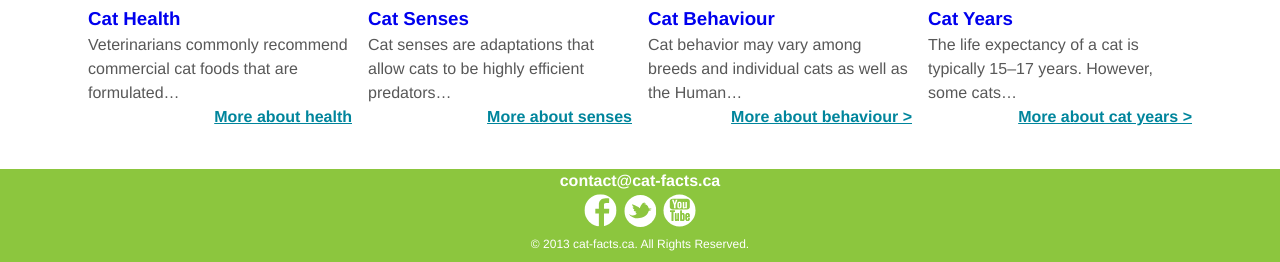
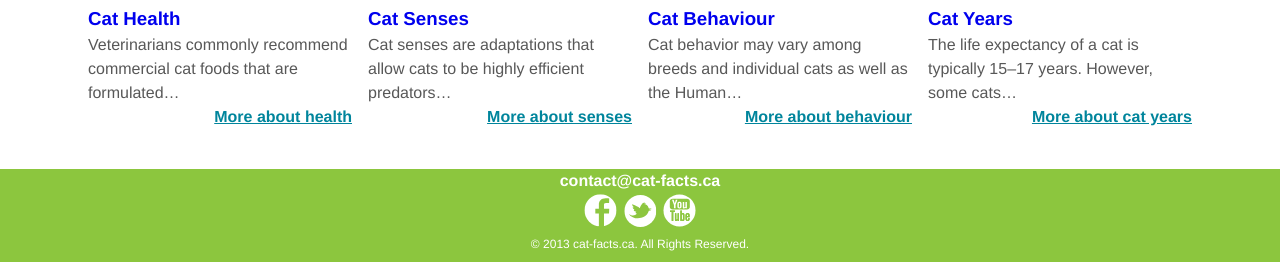
Before and after one commit to williamshaw/large-data-website, a Jekyll site: the page built from index.html, in a window 1280 px wide. Shown: the part 642-904 px from the top of the page. Built offline with Jekyll 4.4.1, drawn with Linux system fonts in a browser that asks for light colours; Markdown is read by kramdown in place of the engine named in the settings.

Commit message:
Updated index.html

```diff
--- a/index.html
+++ b/index.html
@@ -81,14 +81,14 @@
       <div class="unit unit-s-1 unit-m-1-2 unit-l-1-4">
          <div class="unit-spacer">
             <h3><a href="#" class="preview-headline">Cat Behaviour</a></h3>
-            <p>Cat behavior may vary among breeds and individual cats as well as the Human…<a href="#" class="more">More about behaviour ></a></p>
+            <p>Cat behavior may vary among breeds and individual cats as well as the Human…<a href="#" class="more">More about behaviour</a></p>
         </div>
       </div>
 
       <div class="unit unit-s-1 unit-m-1-2 unit-l-1-4">
          <div class="unit-spacer">
             <h3><a href="#" class="preview-headline">Cat Years</a></h3>
-            <p>The life expectancy of a cat is typically 15–17 years. However, some cats…<a href="#" class="more">More about cat years ></a></p>
+            <p>The life expectancy of a cat is typically 15–17 years. However, some cats…<a href="#" class="more">More about cat years</a></p>
         </div>
       </div>
     </div>
```
